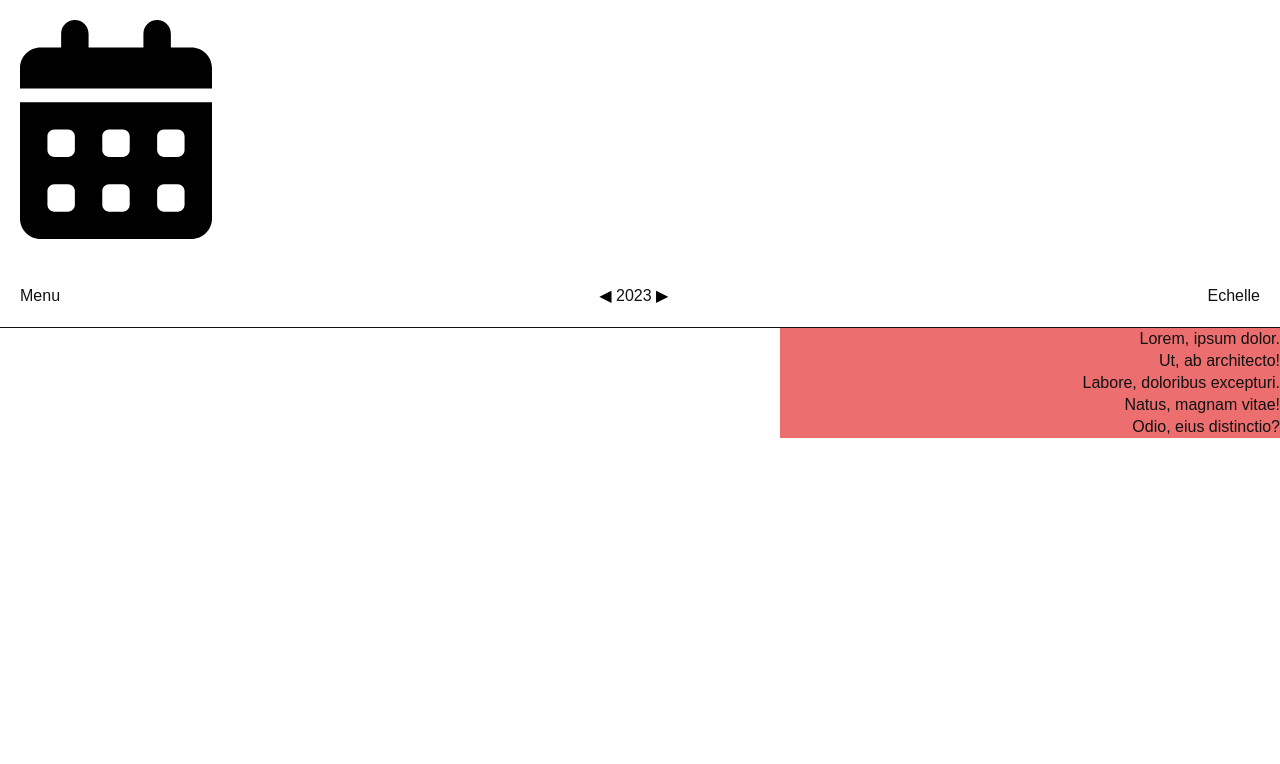
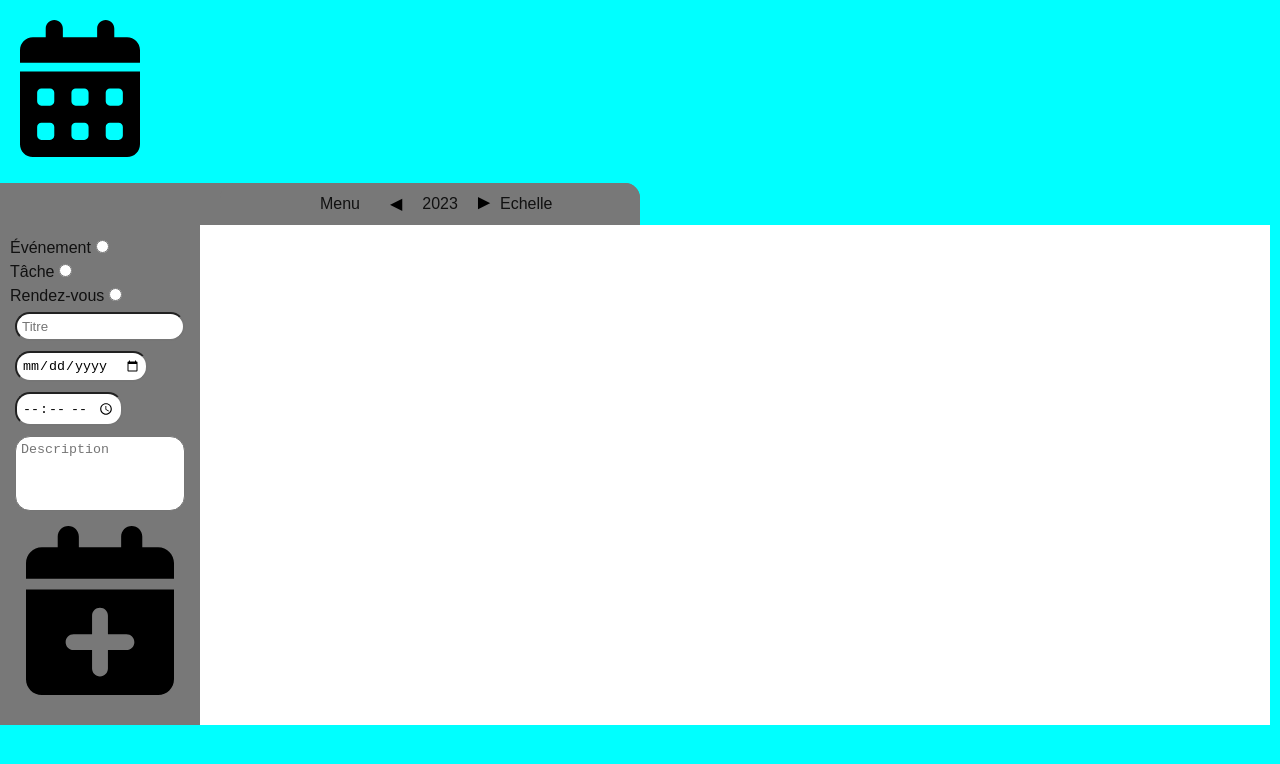
Before and after one commit to wakelamjordan/cmfp, a plain HTML site: page agenda/base.html in a window 1280 px wide. Drawn offline with Linux system fonts and the light colour scheme.

Commit message:
agenda finalisation nav et création formulaire

```diff
--- a/agenda/base.html
+++ b/agenda/base.html
@@ -1,5 +1,6 @@
 <!DOCTYPE html>
 <html lang="fr">
+
 <head>
     <meta charset="UTF-8">
     <meta name="viewport" content="width=device-width, initial-scale=1.0">
@@ -10,60 +11,82 @@
     <link rel="stylesheet" href="/reset.css">
     <link rel="stylesheet" href="/style.css">
 </head>
+
 <body>
 
     <header>
 
         <div id="logo"><a href="/index.html"><img src="/image/logo.svg" alt="Logo agenda"></a></div>
 
+        <div class="barre">
             <div id="menu">
 
                 <nav>
-                <menu>
-                    <li title="menu"><span>Menu</span>
+                    <menu class="right">
+                        <li title="menu">
+                            <div class="pad">Menu</div>
                             <ul class="sub">
-                            <li><a href="#" title="mode sombre">mode sombre</a></li>
-                            <li><a href="#" title="mode acc&eacute;ssibilité">mode acc&eacute;ssibilité</a></li>
-                            <li><a href="#" title="param&eacute;tres">param&eacute;tres</a></li>
+                                <li><a href="#" title="mode sombre" class="pad">mode sombre</a></li>
+                                <li><a href="#" title="mode acc&eacute;ssibilité" class="pad">mode
+                                        acc&eacute;ssibilité</a></li>
+                                <li><a href="#" title="param&eacute;tres" class="pad">param&eacute;tres</a></li>
                             </ul>
                         </li>
                     </menu>
                 </nav>
 
-            <div>
-                <span>
-                    <a href="#" title="pr&eacute;c&eacute;dent">&#9664;</a> 2023 <a href="#" title="suivant">&#9654;</a>
-                </span>
+                <div class="navagenda">
+                    <a href="#" title="pr&eacute;c&eacute;dent" class="pad">&#9664;</a>
+                    <div class="pad"> 2023 </div><a href="#" title="suivant" class="pad"
+                        style="transform: rotate(180deg);">&#9664;</a>
                 </div>
 
-            <nav class="droite">
-                <menu class="droite">
-                    <li title="Echelle" class="droite"><span>Echelle</span>
+                <nav>
+                    <menu class="menuright">
+                        <li title="Echelle">
+                            <div class="pad">Echelle</div>
                             <ul class="sub">
-                            <li><a href="#" title="en jours">Jours</a></li>
-                            <li><a href="#" title="en semaines">Semaines</a></li>
-                            <li><a href="#" title="en mois">Mois</a></li>
-                            <li><a href="#" title="en années">Ann&eacute;es</a></li>
+                                <li><a href="#" title="en jours" class="pad">Jours</a></li>
+                                <li><a href="#" title="en semaines" class="pad">Semaines</a></li>
+                                <li><a href="#" title="en mois" class="pad">Mois</a></li>
+                                <li><a href="#" title="en années" class="pad">Ann&eacute;es</a></li>
                             </ul>
                         </li>
                     </menu>
+
                 </nav>
 
+            </div>
         </div>
 
     </header>
 
     <main>
-        <ul>
-            <li>Lorem, ipsum dolor.</li>
-            <li>Ut, ab architecto!</li>
-            <li>Labore, doloribus excepturi.</li>
-            <li>Natus, magnam vitae!</li>
-            <li>Odio, eius distinctio?</li>
-        </ul>
+        <aside>
+            <form action="/calendar/save.html" method="post">
+                <div id="radio">
+                    <label for="event">&Eacute;v&eacute;nement</label><input type="radio" name="type" id="event"
+                        riquired><br>
+
+                    <label for="taske">T&acirc;che</label><input type="radio" name="type" id="taske"><br>
+
+                    <label for="rdv">Rendez-vous</label><input type="radio" name="type" id="rdv"><br>
+                </div>
+                <input type="text" name="titre" id="titre" required placeholder="Titre">
+                <div id="datetime"><input type="date" name="date" id="date" required><input type="time" name="time"
+                        id="time" required>
+                </div>
+                <textarea name="description" id="desc" cols="30" rows="10" placeholder="Description"></textarea>
+                <div id="submit"><input type="image" src="/image/add.svg" alt="cr&eacute;er"></div>
+            </form>
+        </aside>
+        <section>
+            <div id="ajoutptb"><a href="/formulaire.html" ><img src="/image/add.svg" alt="formulaire d'ajout"></a></div>
+        </section>
     </main>
 
 
 
 </body>
+
 </html>
--- a/agenda/style.css
+++ b/agenda/style.css
@@ -1,99 +1,255 @@
+:root {
+    --hoverbglien: rgb(64, 94, 62);
+    --hovercollien: #fff;
 
-:root{
-    --hoverbglien:rgb(64, 94, 62);
-    --hovercollien:#fff;
+    --hoverbgsub: var(--hovercollien);
+    --hovercolsub: var(--hoverbglien);
 
-    --hoverbgsub:var(--hovercollien);
-    --hovercolsub:var(--hoverbglien);
+    --menubg: #787878;
 }
 
-*{
+* {
     box-sizing: border-box;
     list-style: none;
 }
 
-a{
+a {
     text-decoration: none;
-    color:black;
+    color: black;
 }
 
-body{
-    color:#111;
+body {
+    color: #111;
     font-family: Arial, Helvetica, sans-serif;
-    line-height: 22px;;
+    line-height: 22px;
+    min-height: 100vh;
+
+    background-color: #850404;
+    /* display: flex;
+    justify-content: space-between;
+    flex-direction: column; */
 }
 
-img{
-    width:20px;
+img {
+    width: 20px;
 }
 
-#logo{
-    margin:20px;
+#logo {
+    margin: 20px;
 }
 
-#logo img{
-    width:15vw;
+#logo img {
+    width: 10vw;
+    max-width: 120px;
+    min-width: 75px;
+}
+
+body {
+    padding: 0 10px 0 10px;
+
 }
 
 /* ------header----- */
-    header{
-        border-bottom:1px solid #111;
-        width:100vw;
+
+/* placement des E dans #menu */
+#menu {
+    display: flex;
+    justify-content: space-around;
+    background-color: var(--menubg);
+    margin: 0 auto;
+    border-radius: 15px 15px 0 0;
+    width: fit-content;
+    max-width: 100%;
 }
 
-    #menu{
-        display:flex;
-        justify-content:space-between;
+.navagenda {
+    margin: 0 10px 0 10px;
+    display: flex;
+    justify-content: space-around;
+    width: 100px;
 }
 
-    nav li{
-        display:inline-block;
-        vertical-align:top;
-        position:relative;
+/* espace autour des nav */
+
+.pad {
+    padding: 10px;
+    display: inline-block;
+    width: 150px;
 }
 
-    nav li:hover{
+/* couleur base */
+
+.sub li {
     background-color: var(--hoverbglien);
     color: var(--hovercollien);
 }
 
-    nav li:hover .sub{
-        display:block;
-        position: absolute;
+/* hover au passage souri */
+
+nav li:hover,
+.navagenda a:hover {
+    background-color: var(--hoverbglien);
+    color: var(--hovercollien);
 }
 
-    .sub li a:hover{
+.sub li:hover {
     background-color: var(--hoverbgsub);
     color: var(--hovercolsub);
 }
 
-    .sub li a{
-        background-color: var(--hoverbglien);
-        color: var(--hovercollien);
-        width:200px;
+/* angles hover */
+
+menu li:hover {
+    border-radius: 0 15px 0 0;
 }
 
-    .sub{
-        display:none;
-        /* width:200px; */
+.right li:hover {
+    border-radius: 15px 0 0 0;
 }
 
-    nav li a, span{
-        display:block;
-        padding:20px;
+.sub li:last-child {
+    border-radius: 0 0 15px 15px;
 }
 
-    .droite li, .droite span{
+
+.right {
     text-align: right;
-        /* width:-200px; */
 }
 
-    main ul{
-        background-color: #ec6e6e;
-        display:inline-block;
-        width:500px;
+.sub {
+    display: none;
 }
 
-    main{
-        text-align: right;
+li {
+    position: relative;
 }
+
+li:hover .sub {
+    display: block;
+    position: absolute;
+    z-index: 2;
+}
+
+/* ---------spécificités portatif */
+
+/* disparition formulaire d'ajout au profit d'un bouton pour un page de formulaire */
+
+form {
+    display: none;
+}
+
+/* --placement bouton en bas à gauche */
+
+section {
+    position: relative;
+}
+
+#ajoutptb {
+    position: absolute;
+    bottom: 0;
+    left: 0;
+    margin: 15px;
+}
+
+
+#ajoutptb:hover{    box-sizing: content-box;
+background-color:var(--hoverbglien);padding: 5px;border-radius: 15px;}
+#ajoutptb img {
+    width: 40px;
+}
+
+/* ---------formatage main */
+main {
+    display: flex;
+
+    /* --------hauteur fixe pour mieux voir à retirer aprés */
+    height: 500px;
+    background-color: #ffffff;
+
+    /* margin-top: 20px; */
+}
+
+/* -------------formatage section */
+
+/* hover les bouton de submit et formulaire */
+#submit {
+    margin: 0 auto;
+    text-align: center;
+    /* background-color: #ac0000; */
+    height: 100%;
+    width: 100%;
+    border-radius: 15px;
+}
+
+#submit input {
+    height: 90%;
+}
+#submit input:hover {
+background-color: var(--hoverbglien);}
+
+section {
+    width: 100%;
+}
+
+
+@media screen and (min-width:900px) {
+    body {
+        background-color: aqua;
+    }
+
+    #menu {
+        margin: 0;
+    }
+
+    .barre {
+        width: 50vw;
+        display: flex;
+        background-color: var(--menubg);
+        justify-content: flex-end;
+        border-radius: 0 15px 15px 0;
+    }
+
+    body {
+        padding-left: 0;
+    }
+
+    /* spe écran laptop */
+    /* disparition de l'icone ajout et apparition du formulaire */
+    #ajoutptb {
+        display: none;
+    }
+
+    form {
+        display: block;
+        background-color: var(--menubg);
+    }
+
+    /* formatage aside */
+    aside {
+        height: 100%;
+        background-color: var(--menubg);
+        padding: 10px;
+        width: 200px;
+    }
+
+    /* formatage forme */
+    form input,
+    form textarea {
+        border-radius: 15px;
+        margin: 5px;
+        padding: 5px;
+    }
+
+    form {
+        display: flex;
+        flex-direction: column;
+        justify-content: space-around;
+        height: 100%
+    }
+
+    textarea {
+        resize: none;
+    }
+
+
+}
--- /dev/null
+++ b/agenda/styleleft.css
@@ -0,0 +1,10 @@
+
+menu, ul, li{
+    list-style: none;
+    padding: 0;
+    margin:0;
+}
+
+menu li{
+    padding:10px;
+}
```
Also changed, not shown: agenda/deroulantleft.html (added, +29 -0 lines), agenda/index.html (+2 -2 lines). Lines whose indentation alone changed are shown as unchanged.
